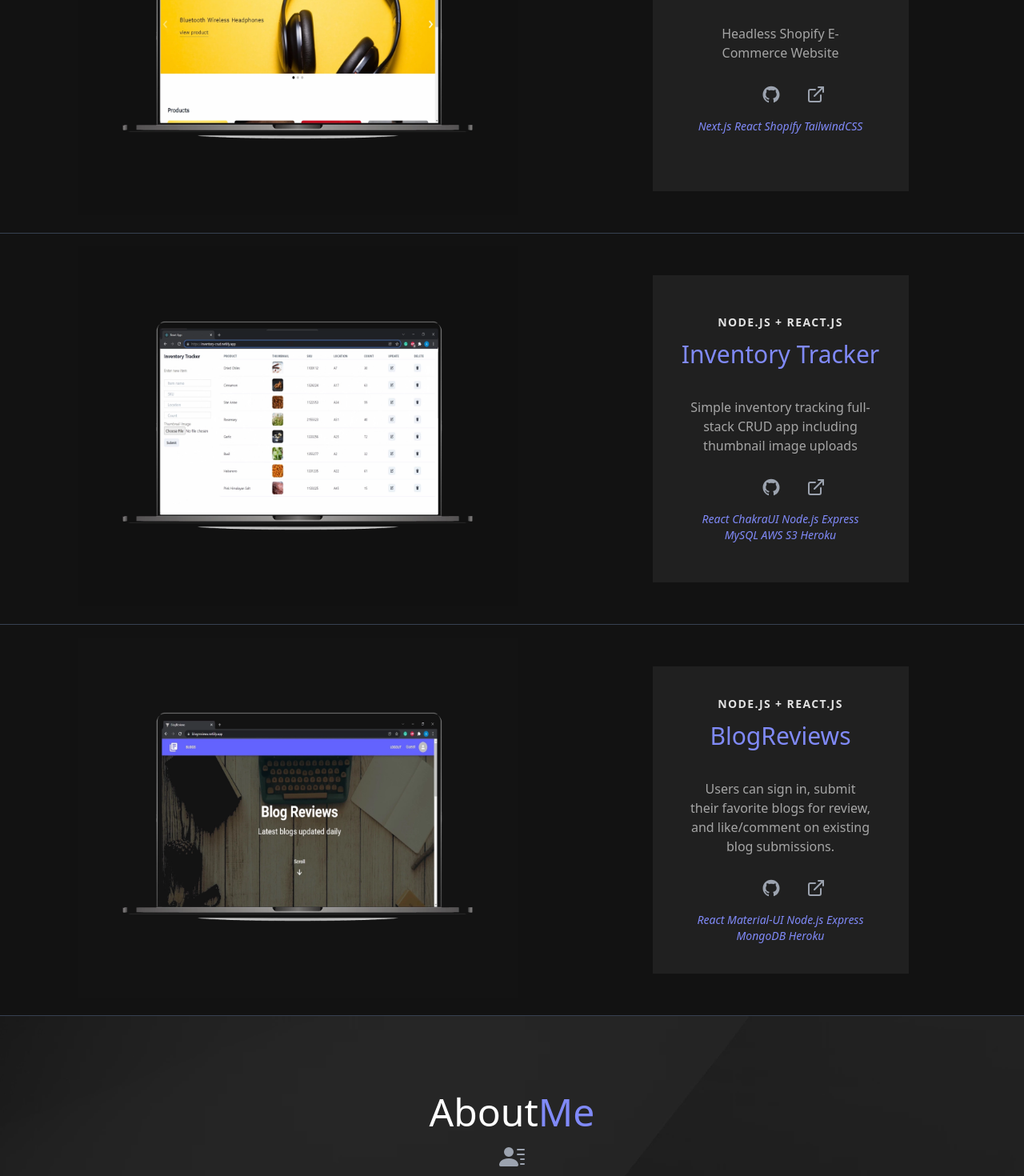
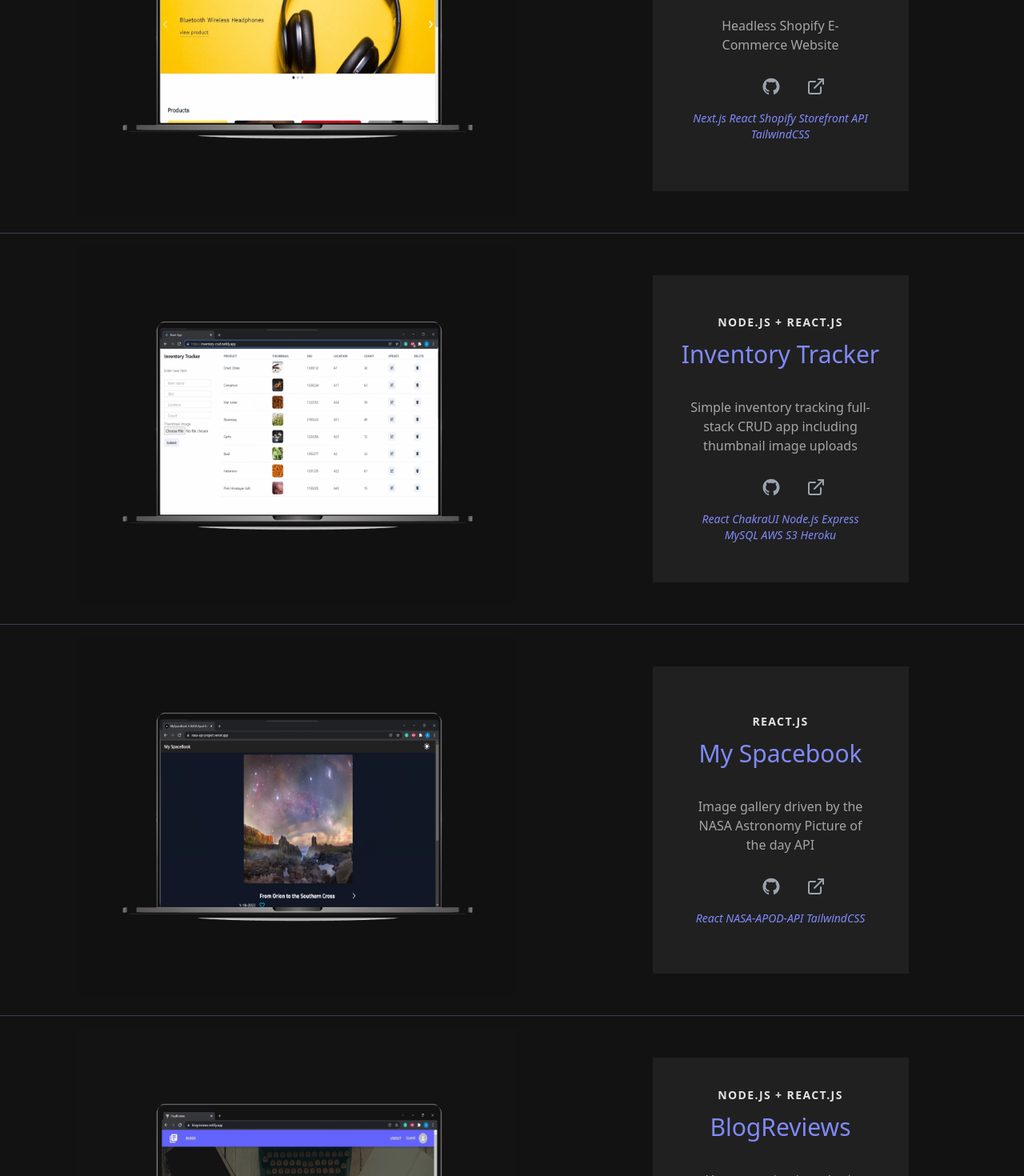
Before and after one commit to coscoaj1/myportfolio, a Next.js app: page / in a window 1280 px wide. Shown: the part 2294-3764 px from the top of the page at 80% size. Built offline with nearby package versions, Linux system fonts and the light colour scheme.

Commit message:
updated resume and added nasa api project

```diff
--- a/components/Projects.js
+++ b/components/Projects.js
@@ -14,13 +14,13 @@ function Projects({ handleClick }) {
       link: "https://airbnbnextclone.vercel.app",
       github: "https://github.com/coscoaj1/airbnbnextclone",
       image: "/images/Airbnb.webp",
-      framework: "Next.js",
+      framework: "Next.js + Node.js",
       video: true,
     },
     {
       title: "Vital Gear Shop",
       description: "Headless Shopify E-Commerce Website",
-      tech: " Next.js React Shopify TailwindCSS  ",
+      tech: " Next.js React Shopify Storefront API TailwindCSS",
       link: "https://vital-gearshop.vercel.app/",
       github: "https://github.com/coscoaj1/shopify_headless",
       image: "/images/portfolio.webp",
@@ -38,17 +38,17 @@ function Projects({ handleClick }) {
       framework: "Node.js + React.js",
       video: false,
     },
-    // {
-    //   title: "NASA Image Gallery",
-    //   description:
-    //     "Image gallery driven by NASA Image of the day API",
-    //   tech: "React Node.js Express MySQL AWS S3 Heroku",
-    //   link: "https://inventory-crud.netlify.app/",
-    //   github: "https://github.com/coscoaj1/inventory_tracker",
-    //   image: "/images/inventory-screenshot.webp",
-    //   framework: "Node.js + React.js",
-    //   video: false,
-    // },
+    {
+      title: "My Spacebook",
+      description:
+        "Image gallery driven by the NASA Astronomy Picture of the day API",
+      tech: "React NASA-APOD-API TailwindCSS ",
+      link: "https://nasa-api-project.vercel.app/",
+      github: "https://github.com/coscoaj1/nasa-api-project",
+      image: "/images/nasa-api-screenshot.webp",
+      framework: "React.js",
+      video: false,
+    },
     {
       title: "BlogReviews",
       description:
```
